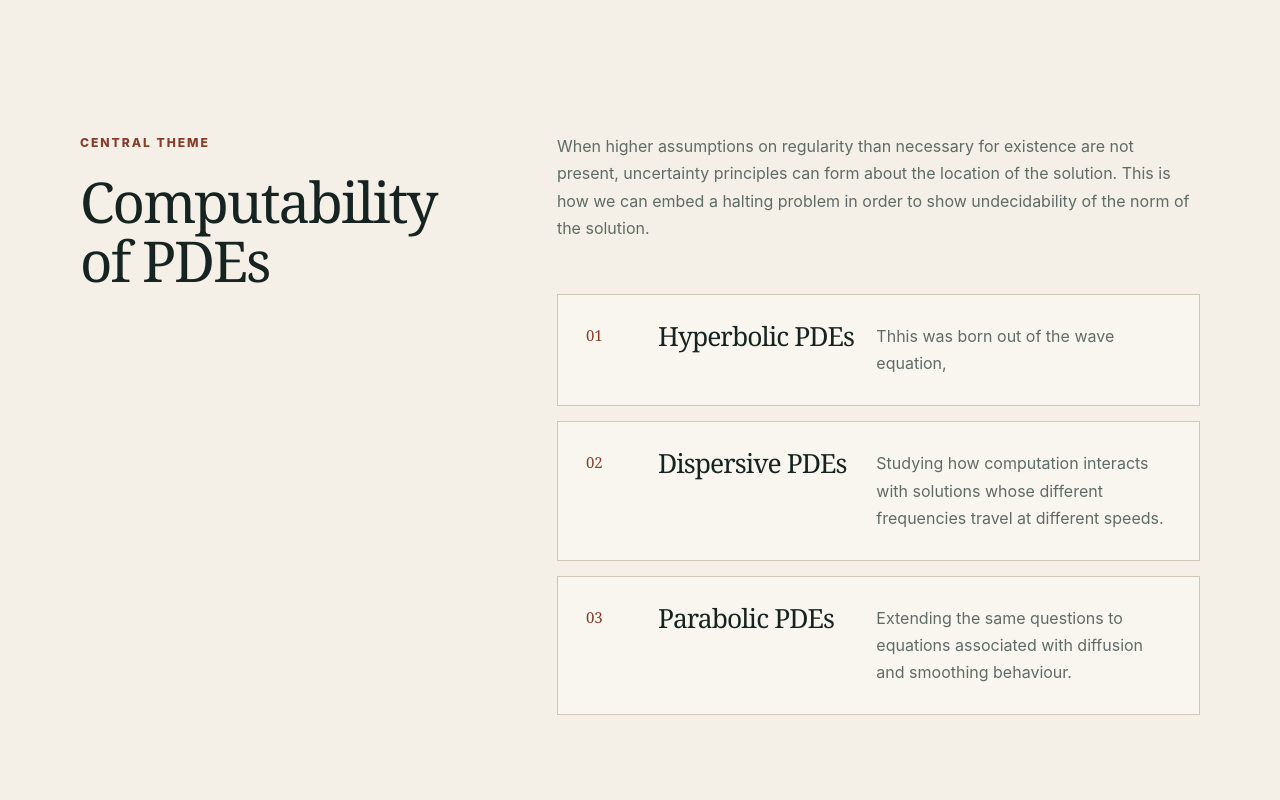
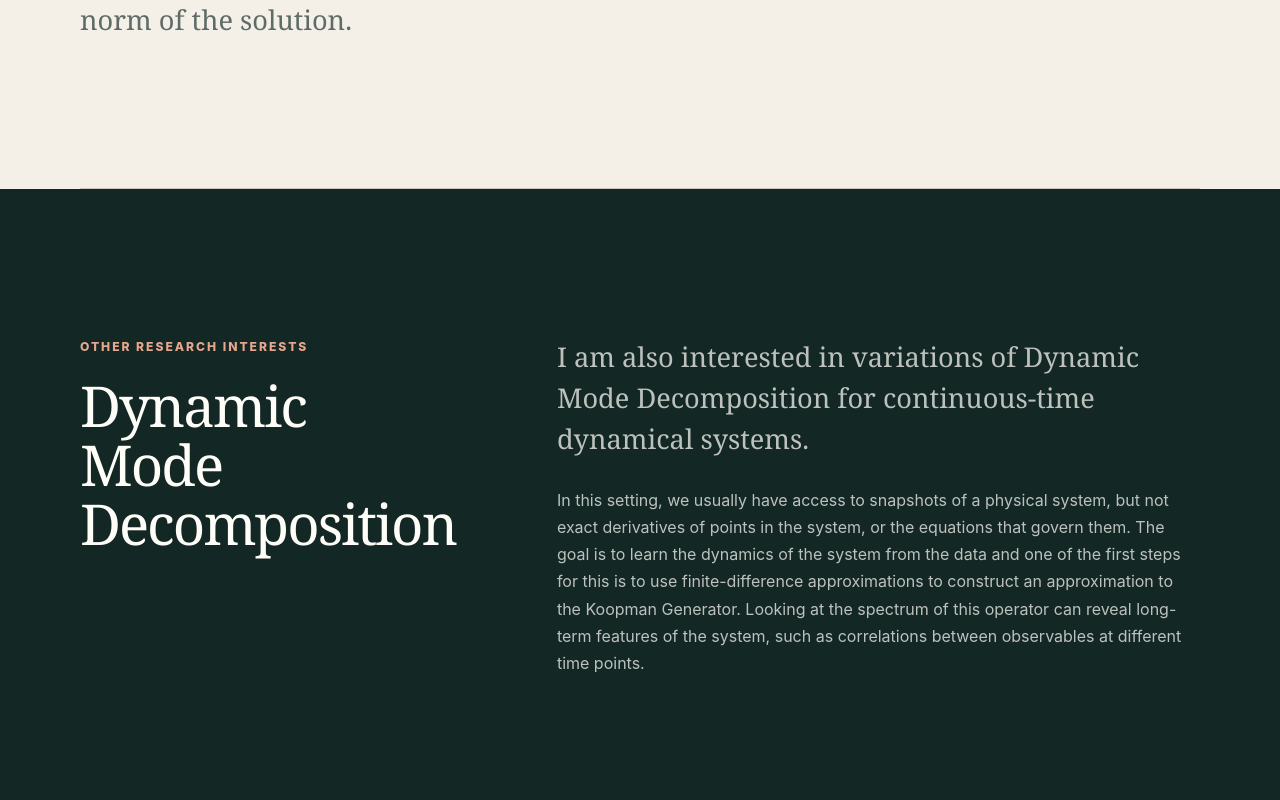
Before and after one commit to matthelm03/matthelm03.github.io, a plain HTML site: page research.html in a window 1280 px wide. Shown: the part 1480-2280 px from the top of the page. Drawn offline with Linux system fonts and the light colour scheme.

Commit message:
Refactor research.html to streamline content
Removed redundant section on uncertainty principles and reorganized content.

```diff
--- a/research.html
+++ b/research.html
@@ -35,41 +35,9 @@
         only changed slightly if the boundary conditions change slightly. This is known as well-posedness. An applied mathematician is interested in getting an algorithm to
         approximate a solution to a PDE and, in order to get a faster algorithm, will make larger assumptions on the data. For example, to solve the heat equation, there may
         be an assumpton on the boundedness of the third derivative of the solution - even though the equation is only a second order one. This is known heuristically but the question
-        is whether it is necessary in order to actually compute the solution.
+        is whether it is necessary in order to actually compute the solution. When higher assumptions on regularity than necessary for existence are not present, uncertainty principles
+        can form about the location of the solution. This is how we can embed a halting problem in order to show undecidability of the norm of the solution.
       </p>
-    </section>
-
-    <section class="section shell research-layout">
-      <div class="section-heading sticky-heading">
-        <p class="eyebrow">Central theme</p>
-        <h2>Computability of PDEs</h2>
-      </div>
-
-      <div class="prose-stack">
-
-        <p>
-          When higher assumptions on regularity than necessary for existence are not present, uncertainty principles can form about the location of the solution.
-          This is how we can embed a halting problem in order to show undecidability of the norm of the solution.
-        </p>
-
-        <div class="topic-grid">
-          <article class="topic-card">
-            <span>01</span>
-            <h3>Hyperbolic PDEs</h3>
-            <p>Thhis was born out of the wave equation,</p>
-          </article>
-          <article class="topic-card">
-            <span>02</span>
-            <h3>Dispersive PDEs</h3>
-            <p>Studying how computation interacts with solutions whose different frequencies travel at different speeds.</p>
-          </article>
-          <article class="topic-card">
-            <span>03</span>
-            <h3>Parabolic PDEs</h3>
-            <p>Extending the same questions to equations associated with diffusion and smoothing behaviour.</p>
-          </article>
-        </div>
-      </div>
     </section>
 
     <section class="section dark-section">
```
